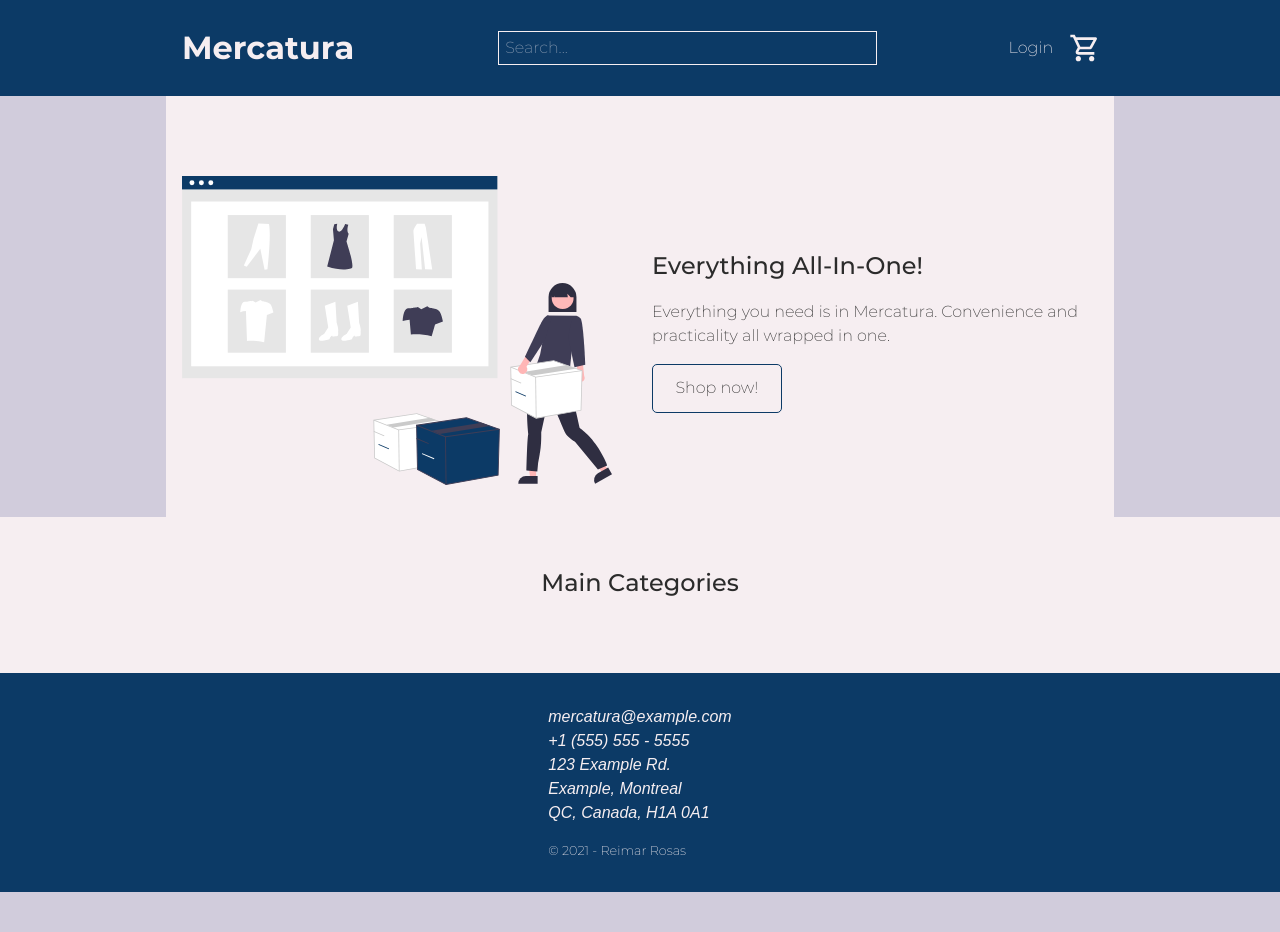
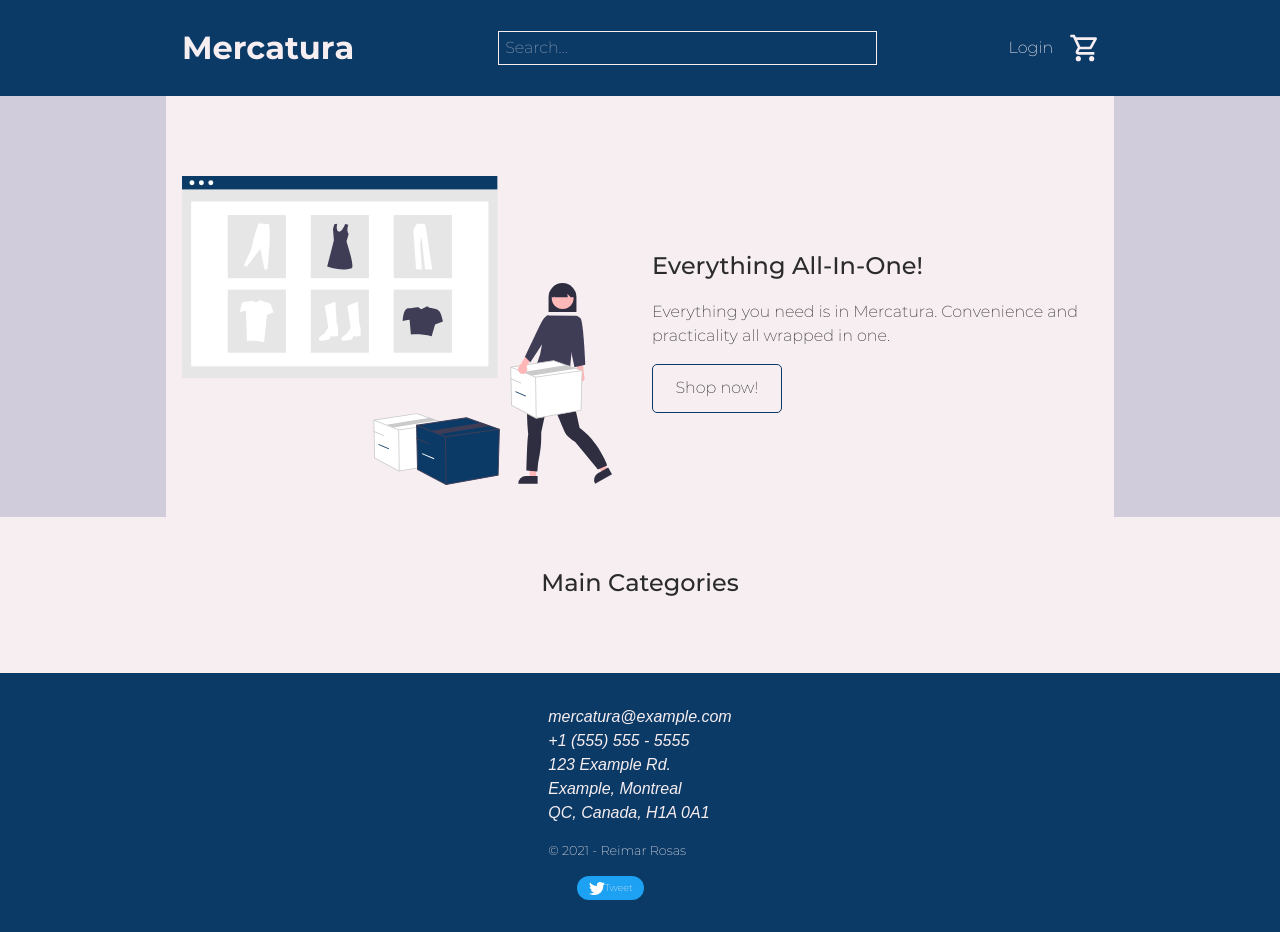
Before and after one commit to reimarrosas/mercatura-vanilla, a plain HTML site: page client/index.html in a window 1280 px wide. Before the commit the page ends 892 px from the top, so only its background shows below. Drawn offline with nearby package versions, Linux system fonts and the light colour scheme; no server answers; a web font is replaced by a local one.

Commit message:
Added twitter and google maps links

```diff
--- a/client/index.html
+++ b/client/index.html
@@ -96,17 +96,23 @@
       <address class="mercatura__address">
         <a href="mailto:mercatura@example.com">mercatura@example.com</a><br />
         <a href="tel:+15555555555">+1 (555) 555 - 5555</a>
-        <p class="mercatura__mailing-address">
-          123 Example Rd.<br />
-          Example, Montreal<br />
-          QC, Canada, H1A 0A1
-        </p>
+        <a href="https://goo.gl/maps/dkoUwEP4paiLHV9WA" target="_blank">
+          <p class="mercatura__mailing-address">
+            123 Example Rd.<br />
+            Example, Montreal<br />
+            QC, Canada, H1A 0A1
+          </p>
+        </a>
       </address>
       <small class="footer__copyright">&copy; 2021 -
         <a href="https://github.com/reimarrosas" class="footer__github" target="_blank">
           Reimar Rosas
         </a>
       </small>
+      <a href="https://twitter.com/share" target="_blank" class="twitter-share-button"
+        data-text="Sweet BnB in Northern MN!" data-count="none"><img src="/resources/images/twitter_icon.png"
+          class="twitter-icon" alt="Twitter Icon.">Tweet</a>
+      <script>!function (d, s, id) { var js, fjs = d.getElementsByTagName(s)[0], p = /^http:/.test(d.location) ? 'http' : 'https'; if (!d.getElementById(id)) { js = d.createElement(s); js.id = id; js.src = p + '://platform.twitter.com/widgets.js'; fjs.parentNode.insertBefore(js, fjs); } }(document, 'script', 'twitter-wjs');</script>
     </div>
   </footer>
 
--- a/client/styles/general.css
+++ b/client/styles/general.css
@@ -240,3 +240,21 @@ a:visited {
   flex-direction: column;
   gap: 1em;
 }
+
+.twitter-share-button {
+  border-radius: 50px;
+  background-color: #1DA1F2;
+  color: white;
+  display: flex;
+  align-items: center;
+  justify-content: center;
+  font-size: 0.6rem;
+  padding: 0.5em 1em;
+  width: 7em;
+  margin-inline: 3em;
+}
+
+.twitter-icon {
+  max-width: 16px;
+  height: auto;
+}
```
Also changed, not shown: client/pages/categories.html (+4 -0 lines), client/pages/checkout.html (+4 -0 lines), client/pages/login.html (+4 -0 lines), client/pages/product.html (+4 -0 lines), client/pages/query.html (+4 -0 lines), client/resources/images/twitter_icon.png (added).
